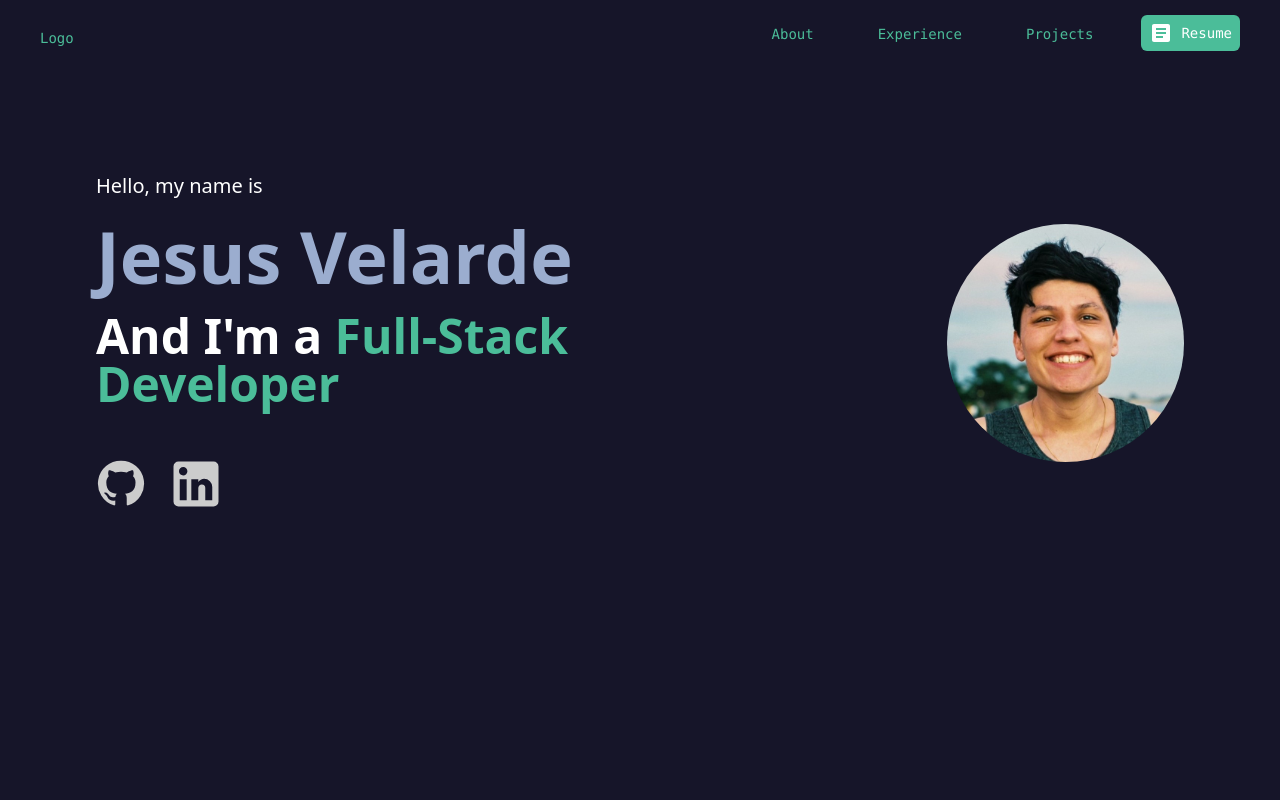
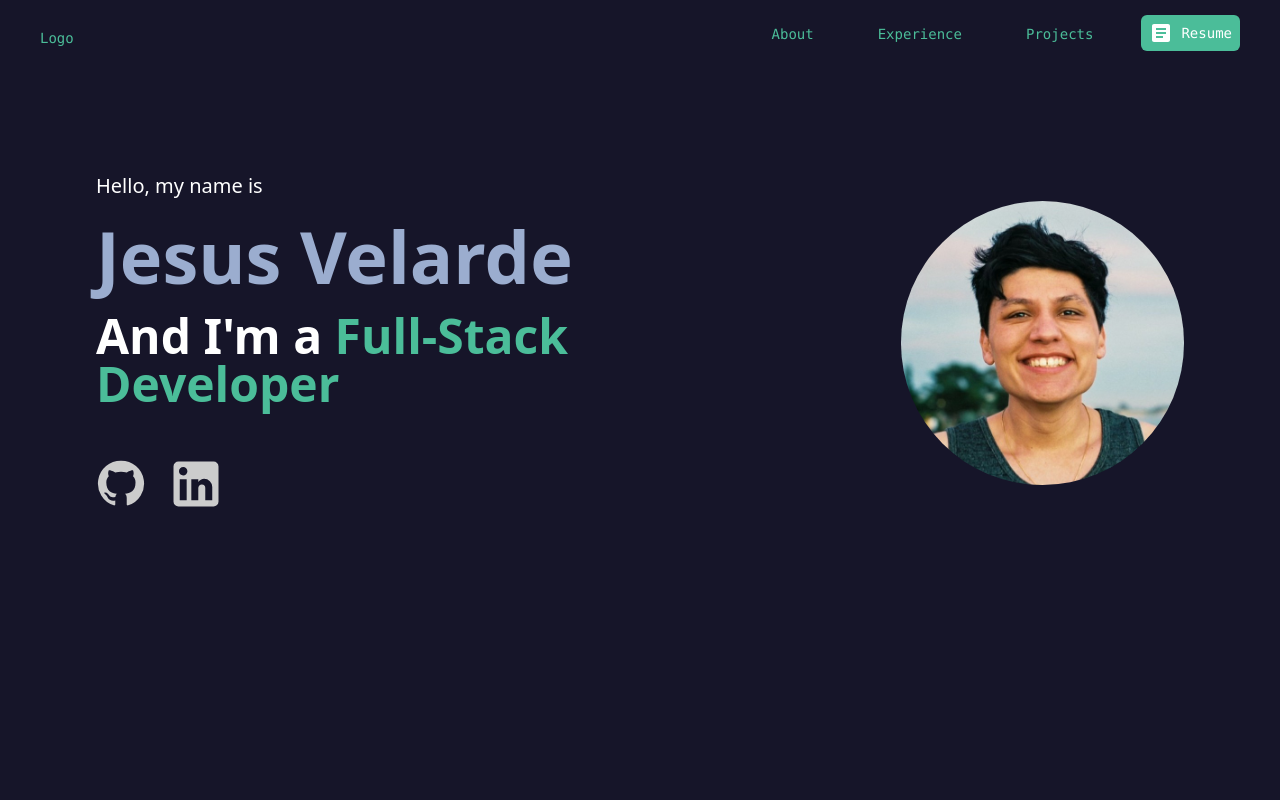
Before and after one commit to heyyysus/dev-portfolio, a Next.js app: page / in a window 1280 px wide. Shown: the top 800 px of the page. Built offline with nearby package versions, Linux system fonts and the light colour scheme.

Commit message:
create better resposive image for landing section

```diff
--- /dev/null
+++ b/src/app/_components/ResponsiveImage.module.css
@@ -0,0 +1,13 @@
+.container {
+    position: relative;
+    width: 100%;
+    height: 0;
+    padding-bottom: 100%; /* 16:9 aspect ratio; adjust as needed */
+    overflow: hidden;
+  }
+
+  @media screen and (max-width: 600px) {
+    .container {
+      padding-bottom: 100%; /* Example for mobile aspect ratio; adjust as needed */
+    }
+  }
--- /dev/null
+++ b/src/app/_components/ResponsiveImage.tsx
@@ -0,0 +1,20 @@
+import Image from 'next/image';
+import styles from './ResponsiveImage.module.css';
+
+export interface ResponsiveImageProps {
+    src: string;
+    alt: string;
+};
+
+export default function ResponsiveImage(props: ResponsiveImageProps) {
+  return (
+    <div className={styles.container}>
+      <Image
+        src={props.src}
+        alt={props.alt}
+        layout="fill"
+        objectFit="cover"
+      />
+    </div>
+  );
+}
--- a/src/app/_components/landingSection.tsx
+++ b/src/app/_components/landingSection.tsx
@@ -3,6 +3,7 @@ import { FC, useEffect, useState } from 'react';
 import Image from 'next/image';
 import GitHubIcon from '@mui/icons-material/GitHub';
 import LinkedInIcon from '@mui/icons-material/LinkedIn';
+import ResponsiveImage from './ResponsiveImage';
 
 export interface LandingSectionProps {};
 
@@ -13,7 +14,7 @@ export const LandingSection: FC<LandingSectionProps> =  ({}) => {
     return (
         <div className='mt-20 md:mt-0 text-2xl xl:text-5xl 2xl:text-5xl lg:text-4xl md:text-3xl font-bold text-white font-sans h-[100vh] p-10 md:p-24'>
         <div className='flex flex-row content-center items-center'>
-          <div className='mr-20 md:mr-40'>
+          <div className='mr-10 md:mr-40'>
             <p className='mb-5 text-sm md:text-xl font-light animate-fadeInFast'>
               Hello, my name is
             </p>
@@ -38,14 +39,9 @@ export const LandingSection: FC<LandingSectionProps> =  ({}) => {
           </div>
 
           </div>
-          <div className='flex flex-col justify-center content-center animate-fadeInSlow'>
+          <div className='flex flex-col justify-center content-center animate-fadeInSlow w-[25vw]'>
             <div className='rounded-full overflow-hidden'>
-              <Image
-                src={'/images/linkedin.jpeg'}
-                alt={''}
-                width={250}
-                height={250}
-              />
+              <ResponsiveImage src='/images/linkedin.jpeg' alt="" />
             </div>
           </div>
         </div>
```
